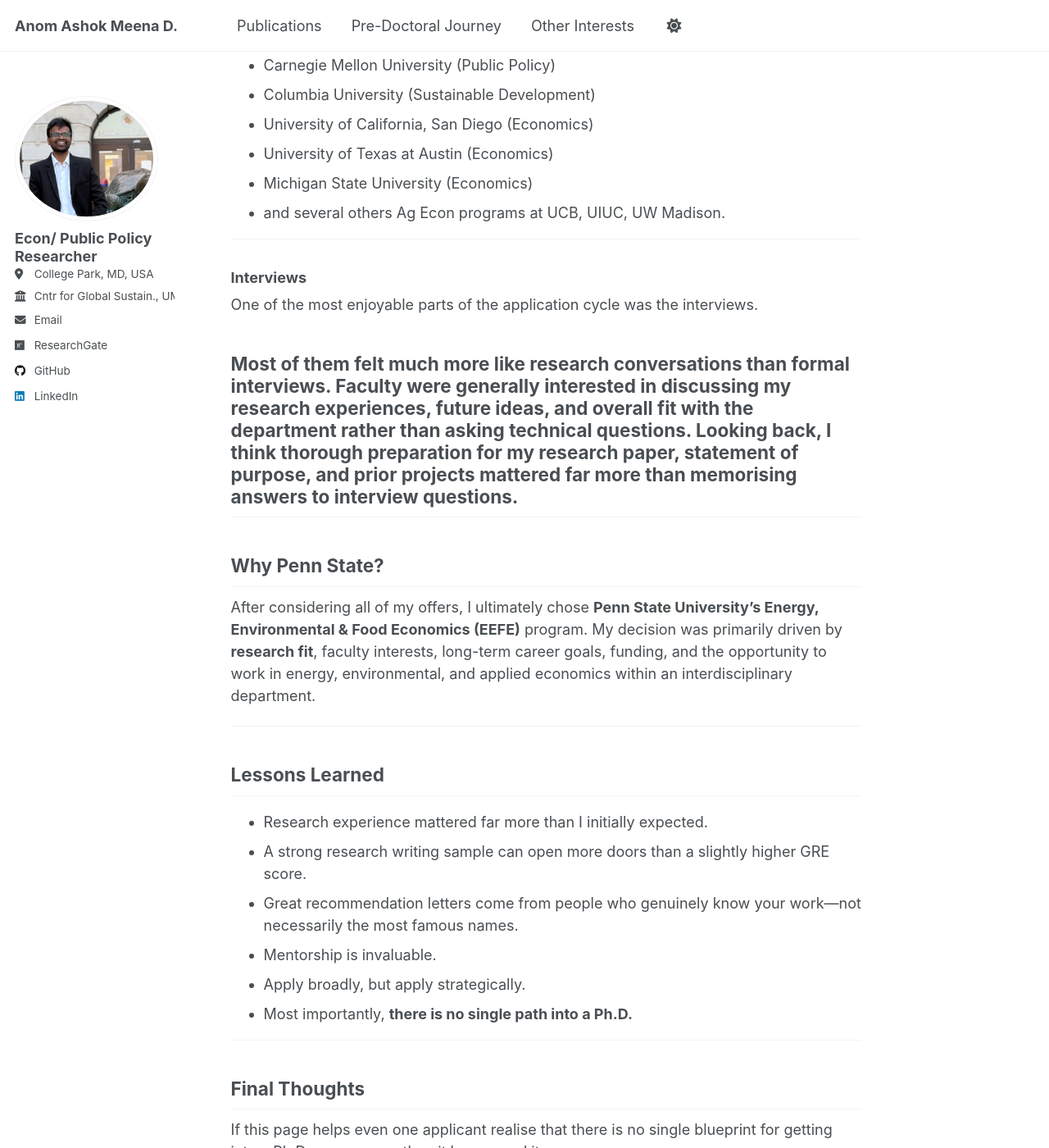
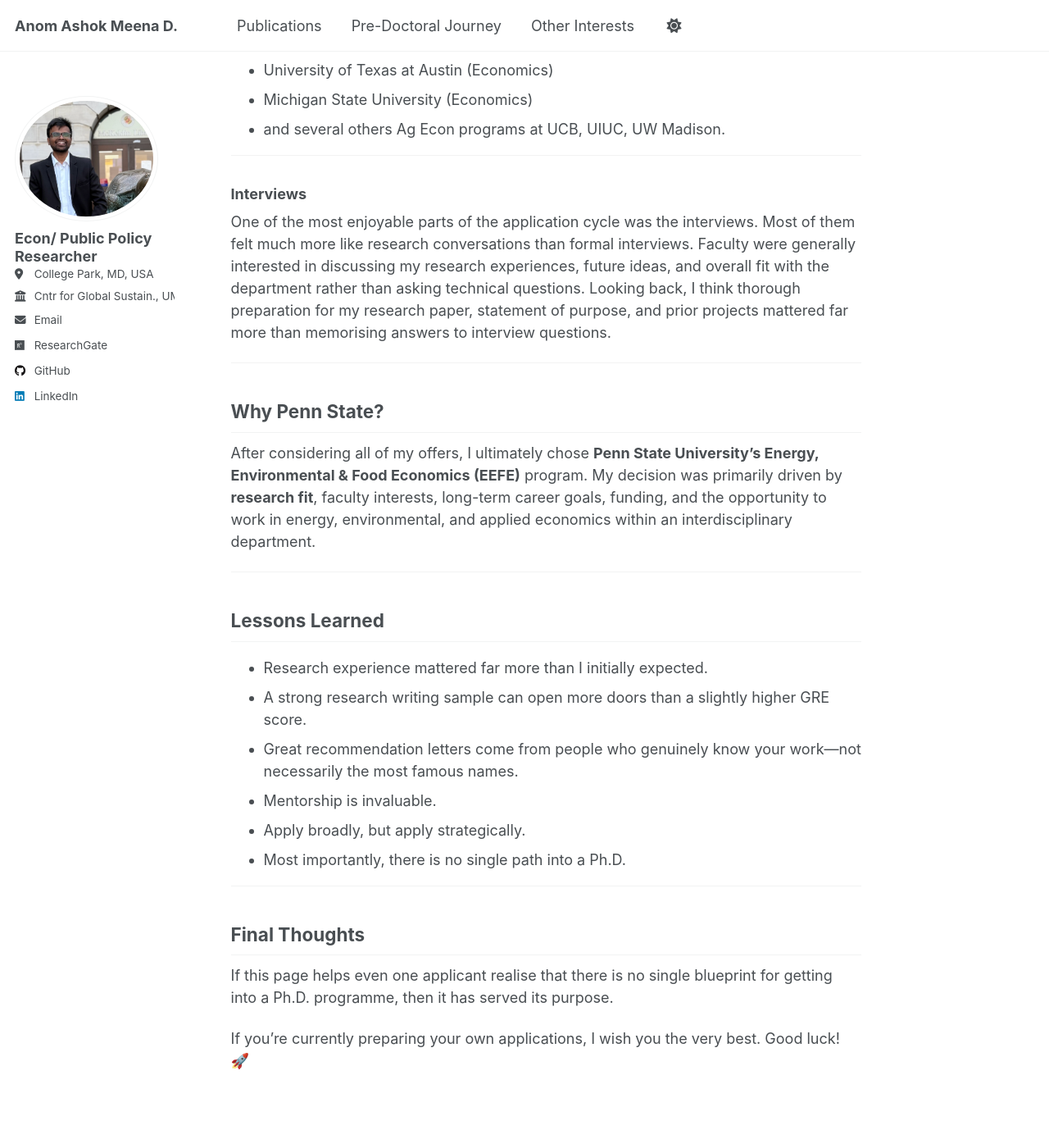
Before and after one commit to anomdule/anomdule.github.io, a Jekyll site: the page built from _pages/predoc-journey.md, in a window 1280 px wide and 1400 px high, scrolled down 4845 px. Shown: the whole window at 82% size. Built offline with Jekyll 4.4.1, drawn with Linux system fonts in a browser that asks for light colours; a script that is not in the unit is left out; some of the changed text lies outside the part shown.

```diff
--- a/_pages/predoc-journey.md
+++ b/_pages/predoc-journey.md
@@ -102,7 +102,7 @@ The table below summarizes the progression of my applications.
 | **Indiana University Bloomington** | Public Affairs | Application → Interview → ✅ Funded Offer → Declined |
 | **University of New Mexico** | Economics | Application → ✅ Funded Offer → Declined |
 | **Washington State University** | Economics | Application → ✅ Funded Offer → Declined |
-| **University of Connecticut** | Agricultural & Resource Economics | Application → Admit |Funding Waitlist → Declined (Not Pursued) |
+| **University of Connecticut** | Agricultural & Resource Economics | Application → Admit→ Funding Waitlist → Declined (Not Pursued) |
 
 ---
 
@@ -138,8 +138,8 @@ Admissions are highly competitive, and many excellent programmes did not work ou
 ### Interviews
 
 One of the most enjoyable parts of the application cycle was the interviews.
+Most of them felt much more like research conversations than formal interviews. Faculty were generally interested in discussing my research experiences, future ideas, and overall fit with the department rather than asking technical questions. Looking back, I think thorough preparation for my research paper, statement of purpose, and prior projects mattered far more than memorising answers to interview questions.
 
-Most of them felt much more like research conversations than formal interviews. Faculty were generally interested in discussing my research experiences, future ideas, and overall fit with the department rather than asking technical questions. Looking back, I think thorough preparation for my research paper, statement of purpose, and prior projects mattered far more than memorising answers to interview questions.
 ---
 
 ## Why Penn State?
@@ -155,7 +155,7 @@ After considering all of my offers, I ultimately chose **Penn State University's
 - Great recommendation letters come from people who genuinely know your work—not necessarily the most famous names.
 - Mentorship is invaluable.
 - Apply broadly, but apply strategically.
-- Most importantly, **there is no single path into a Ph.D.**
+- Most importantly, there is no single path into a Ph.D.
 
 ---
 
```
